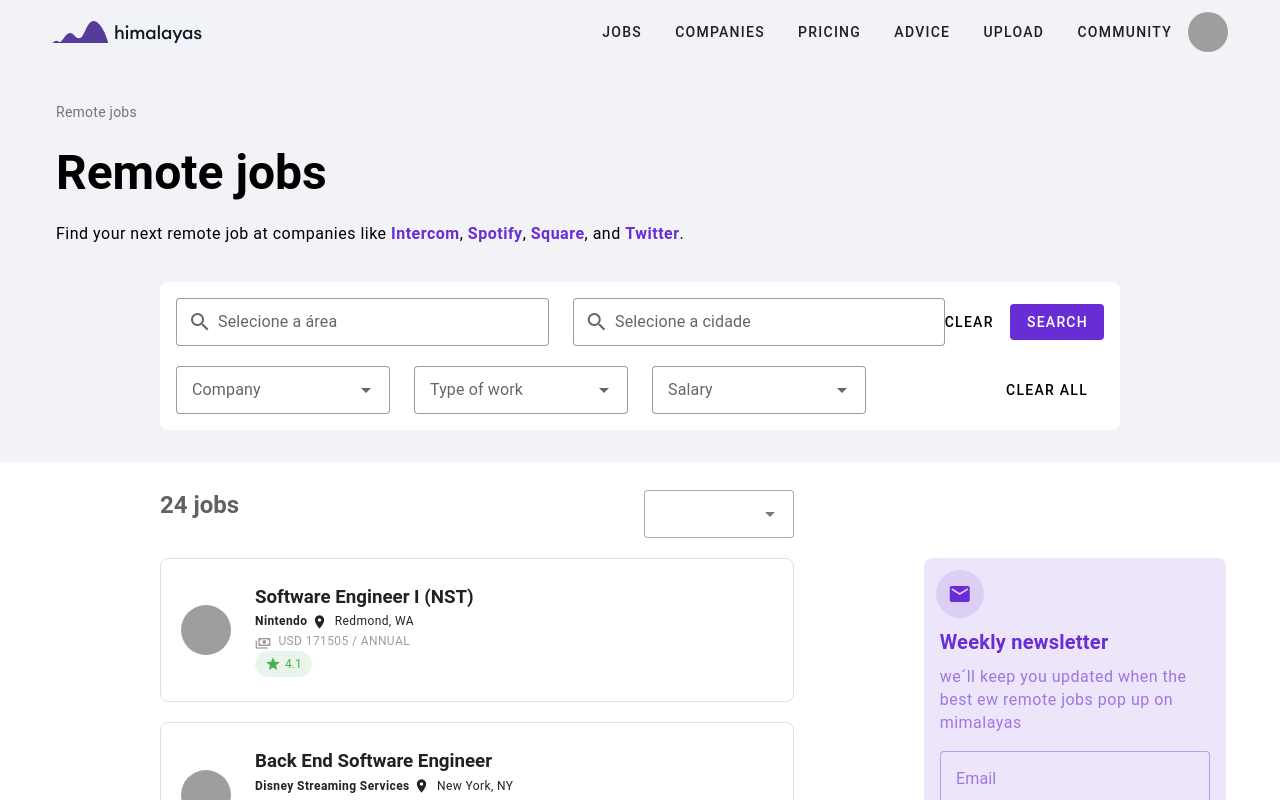
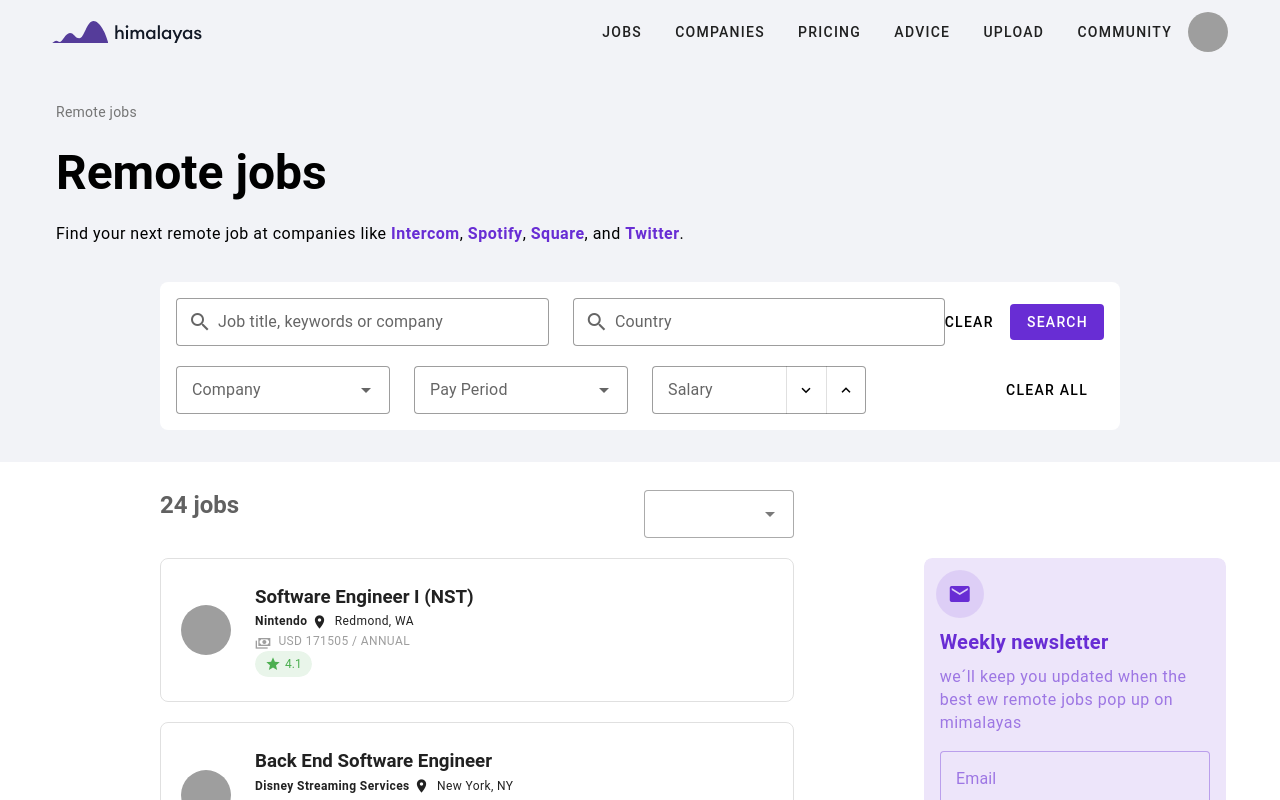
Before and after one commit to JoaoCamiloMallmann/challenger-job-catalog, a Vue app: page /catalogo-de-empregos in a window 1280 px wide. Shown: the top 800 px of the page. Built offline with nearby package versions, Linux system fonts and the light colour scheme; grey boxes are pictures that could not be loaded; the HTML template or start-up script is replaced by a standard one.

Commit message:
feat:  job filtering with company and salary and other options;

```diff
--- a/src/components/Jobs/FilterJobs.vue
+++ b/src/components/Jobs/FilterJobs.vue
@@ -17,24 +17,74 @@
     return {
       title: null as string,
       country: null as string,
+      company: null as string,
+      salary: null as number,
+      payPeriod: null as number,
     }
   },
 
-  methods: {
-    filteredJobs() {
-      const jobs = this.jobs.filter((job) => {
-        const title = job.jobTitleText.toLowerCase()
-        return (
-          title.includes(this.title?.toLowerCase() || '') &&
-          job.companyName.toLowerCase().includes(this.country?.toLowerCase() || '')
+  computed: {
+    filtredCompany(): string[] {
+      const companies = []
+      this.jobs?.forEach((job) => {
+        if (!companies.includes(job.companyName)) {
+          companies.push(job.companyName)
+        }
+      })
+      return companies
+    },
+
+    filtredPayPeriod(): string[] {
+      const payPeriod = []
+      this.jobs?.forEach((job) => {
+        if (!payPeriod.includes(job.payPeriod)) {
+          payPeriod.push(job.payPeriod)
+        }
+      })
+      return payPeriod
+    },
+
+    filteredJobs(): void {
+      let jobs = [...this.jobs] as Jobs[]
+
+      if (this.title) {
+        jobs = jobs.filter((job: Job) =>
+          job.jobTitleText.toLowerCase().includes(this.title.toLowerCase()),
         )
-      })
+      }
+
+      if (this.country) {
+        jobs = jobs.filter((job: Job) =>
+          job.locationName.toLowerCase().includes(this.country.toLowerCase()),
+        )
+      }
+
+      if (this.company) {
+        jobs = jobs.filter((job: Job) =>
+          job.companyName.toLowerCase().includes(this.company.toLowerCase()),
+        )
+      }
+
+      if (this.salary) {
+        jobs = jobs.filter((job: Jobs) => job.annualWage >= this.salary)
+      }
+
       this.$emit('filter-jobs', jobs)
     },
+  },
 
+  methods: {
     isMobile(): boolean {
       const { mobile } = useDisplay()
       return mobile.value
+    },
+
+    clearAllFilter(): void {
+      this.title = null
+      this.country = null
+      this.company = null
+      this.salary = null
+      this.payPeriod = null
     },
   },
 }
@@ -70,52 +120,67 @@
 
     <v-card class="w-75 bg-white elevation-0 rounded-lg pa-4">
       <v-row class="align-center">
-        <!-- Campo de busca da área -->
         <v-col cols="12" md="5">
           <v-text-field
             v-model="title"
             class="rounded-0"
             variant="outlined"
             prepend-inner-icon="mdi-magnify"
-            label="Selecione a área"
+            label="Job title, keywords or company"
             density="comfortable"
           />
         </v-col>
 
-        <!-- Campo de busca da cidade -->
         <v-col cols="12" md="5">
           <v-text-field
             v-model="country"
             class="rounded-0"
             variant="outlined"
             prepend-inner-icon="mdi-magnify"
-            label="Selecione a cidade"
+            label="Country"
             density="comfortable"
           />
         </v-col>
 
-        <!-- Botões "Clear" e "Search" -->
         <v-col cols="12" md="2" class="d-flex justify-end">
-          <v-btn v-if="isMobile" variant="text">CLEAR</v-btn>
-          <v-btn color="primary" elevation="0">SEARCH</v-btn>
+          <v-btn v-if="isMobile" variant="text" @click="((title = null), (country = null))"
+            >CLEAR</v-btn
+          >
+          <v-btn color="primary" elevation="0" @click="filteredJobs">SEARCH</v-btn>
         </v-col>
       </v-row>
 
-      <!-- Segunda linha: Filtros -->
       <v-row v-if="isMobile" class="mt-2">
         <v-col cols="12" md="3">
-          <v-select label="Company" variant="outlined" density="comfortable"></v-select>
+          <v-autocomplete
+            v-model="company"
+            label="Company"
+            variant="outlined"
+            density="comfortable"
+            :items="filtredCompany"
+          />
         </v-col>
         <v-col cols="12" md="3">
-          <v-select label="Type of work" variant="outlined" density="comfortable"></v-select>
+          <v-autocomplete
+            v-model="payPeriod"
+            label="Pay Period"
+            variant="outlined"
+            density="comfortable"
+            :items="filtredPayPeriod"
+          />
         </v-col>
         <v-col cols="12" md="3">
-          <v-select label="Salary" variant="outlined" density="comfortable"></v-select>
+          <v-number-input
+            v-model="salary"
+            label="Salary"
+            variant="outlined"
+            prefix="$"
+            density="comfortable"
+          />
         </v-col>
 
-        <!-- Botão "Clear All" à direita -->
         <v-col v-if="isMobile" cols="12" md="3" class="d-flex justify-end align-center">
-          <v-btn variant="text">CLEAR ALL</v-btn>
+          <v-btn variant="text" @click="clearAllFilter()">CLEAR ALL</v-btn>
         </v-col>
       </v-row>
     </v-card>
--- a/src/views/JobCatalogView.vue
+++ b/src/views/JobCatalogView.vue
@@ -15,6 +15,7 @@
       filteredJobs: [] as Jobs[],
     }
   },
+
 
   mounted() {
     this.fetchJobs()
@@ -299,8 +300,11 @@
 </script>
 
 <template>
-  <FilterJobs :jobs="allJobs" />
-  <ListJobs :filter-jobs="allJobs" />
+  <FilterJobs
+    :jobs="allJobs"
+    @filter-jobs="(e) => filteredJobs = e"
+  />
+  <ListJobs :filter-jobs="filteredJobs" />
 </template>
 
 <style></style>
```
